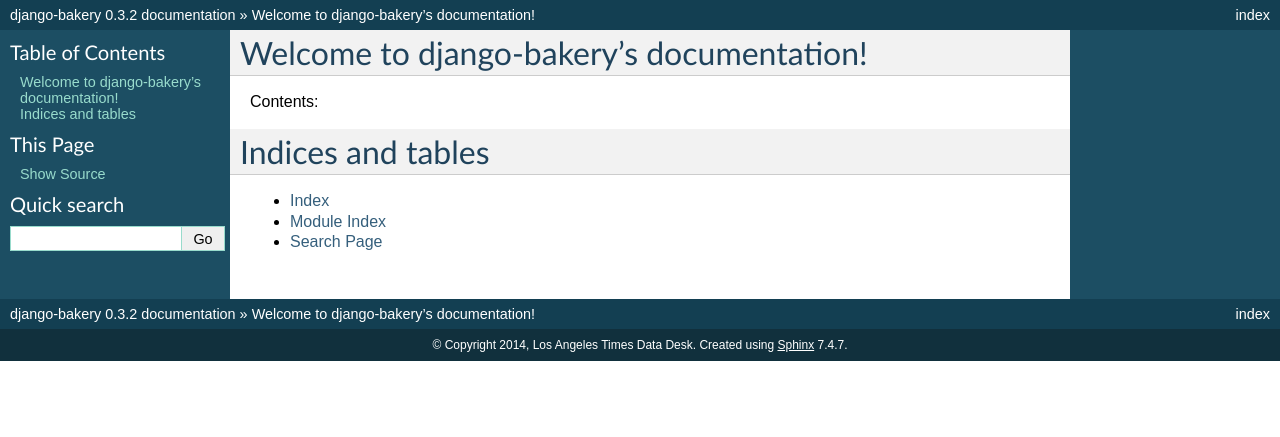
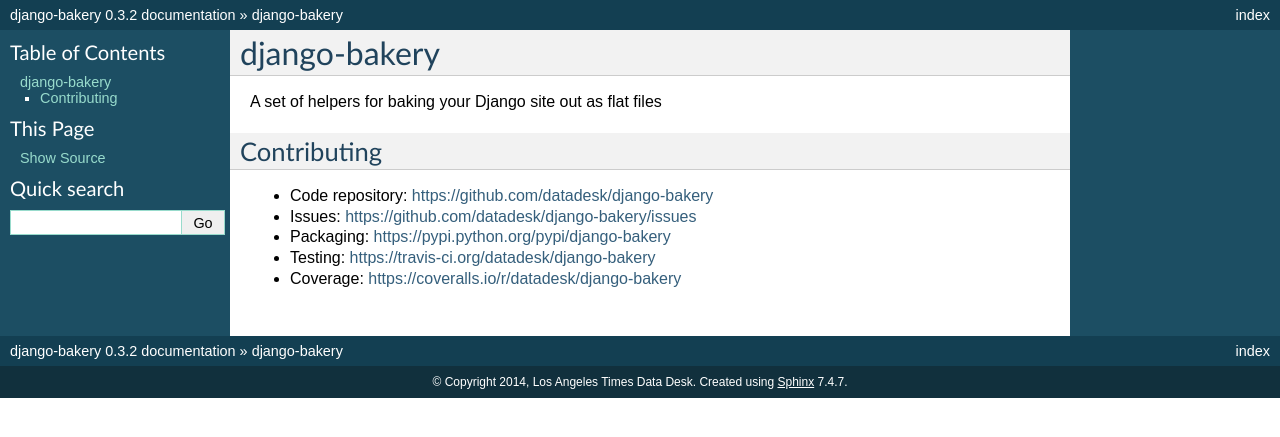
Before and after one commit to maruko8k/django-bakery, a Sphinx documentation site: the page built from docs/index.rst, in a window 1280 px wide. Shown: the top 437 px of the page. Built offline with Sphinx 7.4.7, drawn with Linux system fonts in a browser that asks for light colours.

```diff
--- a/docs/index.rst
+++ b/docs/index.rst
@@ -1,21 +1,13 @@
-.. django-bakery documentation master file, created by
-   sphinx-quickstart on Mon Mar 31 18:35:24 2014.
-   You can adapt this file completely to your liking, but it should at least
-   contain the root `toctree` directive.
+django-bakery
+=============
 
-Welcome to django-bakery's documentation!
-=========================================
+A set of helpers for baking your Django site out as flat files
 
-Contents:
+Contributing
+------------
 
-.. toctree::
-   :maxdepth: 2
-
-
-
-Indices and tables
-==================
-
-* :ref:`genindex`
-* :ref:`modindex`
-* :ref:`search`
+* Code repository: `https://github.com/datadesk/django-bakery <https://github.com/datadesk/django-bakery>`_
+* Issues: `https://github.com/datadesk/django-bakery/issues <https://github.com/datadesk/django-bakery/issues>`_
+* Packaging: `https://pypi.python.org/pypi/django-bakery <https://pypi.python.org/pypi/django-bakery>`_
+* Testing: `https://travis-ci.org/datadesk/django-bakery <https://travis-ci.org/datadesk/django-bakery>`_
+* Coverage: `https://coveralls.io/r/datadesk/django-bakery <https://coveralls.io/r/datadesk/django-bakery>`_
```
Also changed, not shown: 5 other files.
